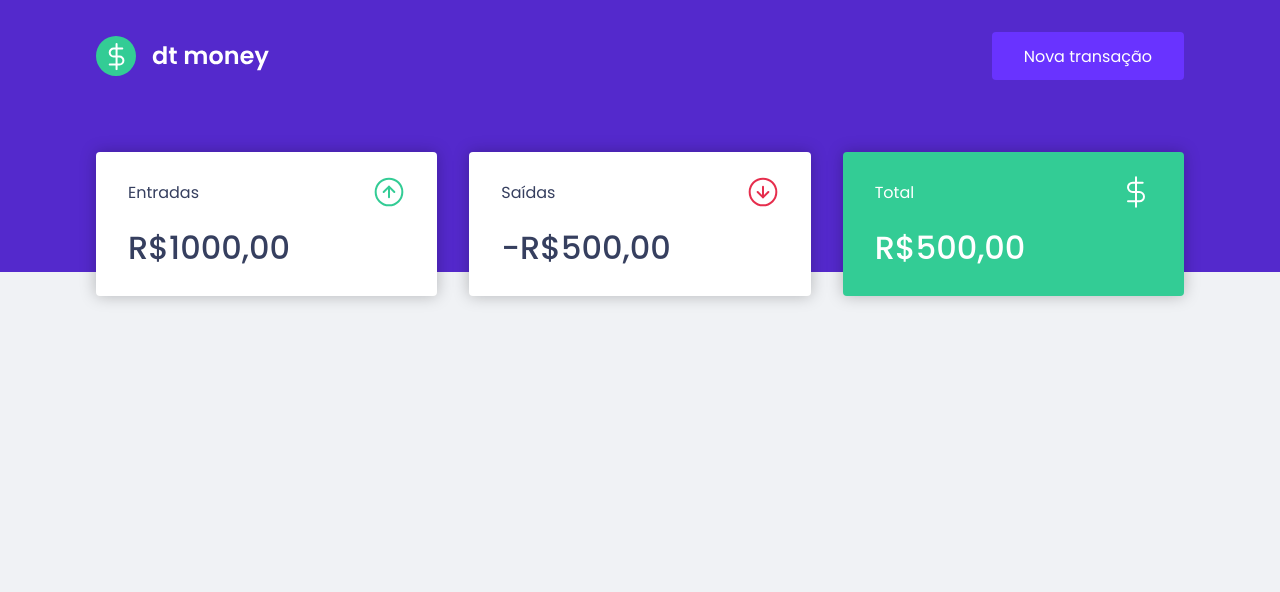
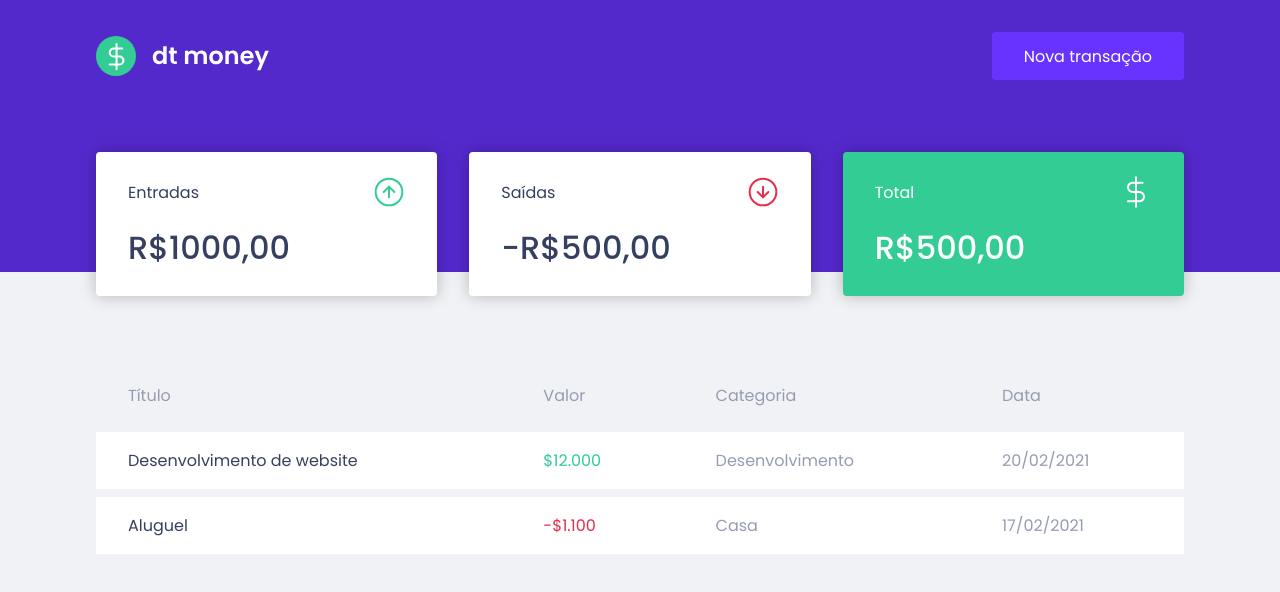
Before and after one commit to danicunhac/dt.money, a React (Create React App) app: page / in a window 1280 px wide. Shown: the top 592 px of the page. Built offline with nearby package versions, Linux system fonts and the light colour scheme.

Commit message:
feat: transactions table

```diff
--- a/src/components/Dashboard/index.tsx
+++ b/src/components/Dashboard/index.tsx
@@ -1,10 +1,12 @@
 import { Summary } from '../Summary';
+import { TransactionsTable } from '../TransactionsTable';
 import { Container } from './styles';
 
 function Dashboard() {
   return (
     <Container>
       <Summary />
+      <TransactionsTable />
     </Container>
   );
 }
--- /dev/null
+++ b/src/components/TransactionsTable/index.tsx
@@ -0,0 +1,32 @@
+import { Container } from './styles';
+
+export function TransactionsTable() {
+  return (
+    <Container>
+      <table>
+        <thead>
+          <tr>
+            <th>Título</th>
+            <th>Valor</th>
+            <th>Categoria</th>
+            <th>Data</th>
+          </tr>
+        </thead>
+        <tbody>
+          <tr>
+            <td>Desenvolvimento de website</td>
+            <td className="deposit">$12.000</td>
+            <td>Desenvolvimento</td>
+            <td>20/02/2021</td>
+          </tr>
+          <tr>
+            <td>Aluguel</td>
+            <td className="withdraw">-$1.100</td>
+            <td>Casa</td>
+            <td>17/02/2021</td>
+          </tr>
+        </tbody>
+      </table>
+    </Container>
+  );
+}
--- /dev/null
+++ b/src/components/TransactionsTable/styles.ts
@@ -0,0 +1,38 @@
+import styled from 'styled-components';
+
+export const Container = styled.div`
+  margin-top: 4rem;
+
+  table {
+    width: 100%;
+    border-spacing: 0 0.5rem;
+
+    th {
+      color: var(--text-body);
+      font-weight: 400;
+      padding: 1rem 2rem;
+      text-align: left;
+      line-height: 1.5rem;
+    }
+
+    td {
+      padding: 1rem 2rem;
+      border: 0;
+      background: var(--shape);
+      color: var(--text-body);
+      border: 0.25rem;
+
+      &:first-child {
+        color: var(--text-title);
+      }
+
+      &.deposit {
+        color: var(--green);
+      }
+
+      &.withdraw {
+        color: var(--red);
+      }
+    }
+  }
+`;
```
